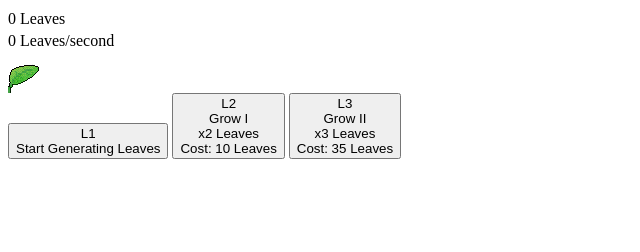
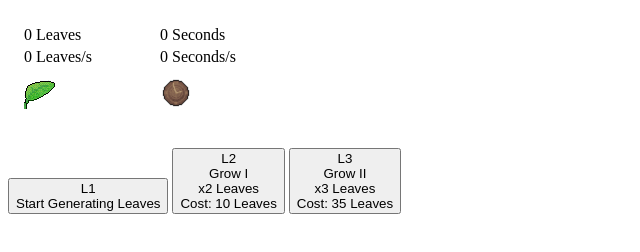
Before and after one commit to Butt1234213/the-downgrade-tree-of-life, a plain HTML site: page tutol pc port/index.html in a window 1280 px wide. Shown: the whole page, without its empty margins (0-640 px from the left). Drawn offline with Linux system fonts and the light colour scheme.

Commit message:
added tree age
I like the clock that I made

```diff
--- a/tutol pc port/index.html
+++ b/tutol pc port/index.html
@@ -5,22 +5,44 @@
     <title>The Upgrade Tree of Life</title>
     <style>
       .resource-container {
-      display: flex;
+        display: inline-flex;
+        position: relative;
+        top: 8px;
+        left: 16px;
+        height: 100px;
         gap: 20px;
       }
       .leaves {line-height: 0.4;}
-      .tree-age {line-height: 0.4;}
+      .tree-age {
+        line-height: 0.4;
+        position: fixed;
+        left: 160px;
+      }
+      .buttons {
+        position: relative;
+        line-height: 0.4;
+        top: 40px;
+      }
     </style>
   </head>
   <body>
+    <div class="resource-container">
         <div class="leaves">
         <p id="pleaseWork">0 Leaves</p>
-      <p id="leavesPerSecond">0 Leaves/second</p>
-      <img src="leaf.png" alt="Leaves"> <br>
+        <p id="leavesPerSecond">0 Leaves/s</p>
+        <img src="leaf.png" alt="Leaves"><br>
       </div>
+      <div class="tree-age">
+        <p id="treeAgeCounter">0 Seconds</p>
+        <p id="treeAgePerSecond">0 Seconds/s</p>
+        <img src="clock.png" alt="Tree Age"><br>
+      </div>
+    </div>
+    <div class="buttons">
       <button id="L1" onclick="startGeneration()">L1<br>Start Generating Leaves</button>
       <button id="L2" onclick="L2()">L2<br>Grow I<br>x2 Leaves<br>Cost: 10 Leaves</button>
       <button id="L3" onclick="L3()">L3<br>Grow II<br>x3 Leaves<br>Cost: 35 Leaves</button>
+    </div>
     <script src="modules/gameloop.js" charset="utf-8" type="text/javascript"></script>
   </body>
 </html>
--- a/tutol pc port/modules/gameloop.js
+++ b/tutol pc port/modules/gameloop.js
@@ -5,7 +5,9 @@ var gameData = {
  lastUpdate: Date.now(),
  leaves: 0,
  leavesPerTick: 0,
- tickSpeedMultiplier: 1,
+ tickSpeedMultiplier: 0,
+ treeAge: 0,
+ treeAgePerTick: 0,
  gameStarted: false,
 
  refreshRate: 10
@@ -20,6 +22,9 @@ document.getElementById("L1").disabled = false;
 document.getElementById("L2").disabled = false;
 document.getElementById("L3").disabled = false;
 
+console.log(`on startup, gameData.gameData.leavesPerTick is ${gameData.leavesPerTick}`);
+console.log(`on startup, gameData.tickSpeedMultiplier is ${gameData.tickSpeedMultiplier}`);
+
 function gameLoop() {
   if (gameData.gameStarted == true) {
   const now = Date.now();
@@ -28,9 +33,13 @@ function gameLoop() {
   const ticksToProcess = (deltaTime / 1000) * gameData.tickSpeedMultiplier;
 
   gameData.leaves += gameData.leavesPerTick * ticksToProcess;
+  gameData.treeAge += deltaTime;
+  gameData.treeAgePerTick = gameData.tickSpeedMultiplier;
 
   document.getElementById("pleaseWork").innerHTML = truncateToDecimalPlaces(gameData.leaves, 3) + " Leaves";
-  document.getElementById("leavesPerSecond").innerHTML = truncateToDecimalPlaces(gameData.leavesPerTick, 3) + " Leaves/Second";
+  document.getElementById("leavesPerSecond").innerHTML = truncateToDecimalPlaces(gameData.leavesPerTick, 3) + " Leaves/s";
+  document.getElementById("treeAgeCounter").innerHTML = truncateToDecimalPlaces((gameData.treeAge / 1000), 3) + " Seconds";
+  document.getElementById("treeAgePerSecond").innerHTML = truncateToDecimalPlaces(gameData.treeAgePerTick, 3) + " Seconds/s";
 
   setInterval(gameLoop, gameData.refreshRate);
 
@@ -51,7 +60,10 @@ function truncateToDecimalPlaces(num, decimalPlaces) {
 
 function startGeneration() {
   gameData.gameStarted = true;
-  gameData.leavesPerTick = 1;
+  gameData.leavesPerTick = 1000;
+  gameData.tickSpeedMultiplier = 1;
+  gameData.treeAgePerTick = 1;
+
   document.getElementById("L1").disabled = true;
   console.log(`startGeneration function called, value of gameData.gameStarted is ${gameData.gameStarted}`);
   gameLoop();
```
Also changed, not shown: tutol pc port/clock.png (added). Lines whose indentation alone changed are shown as unchanged.
